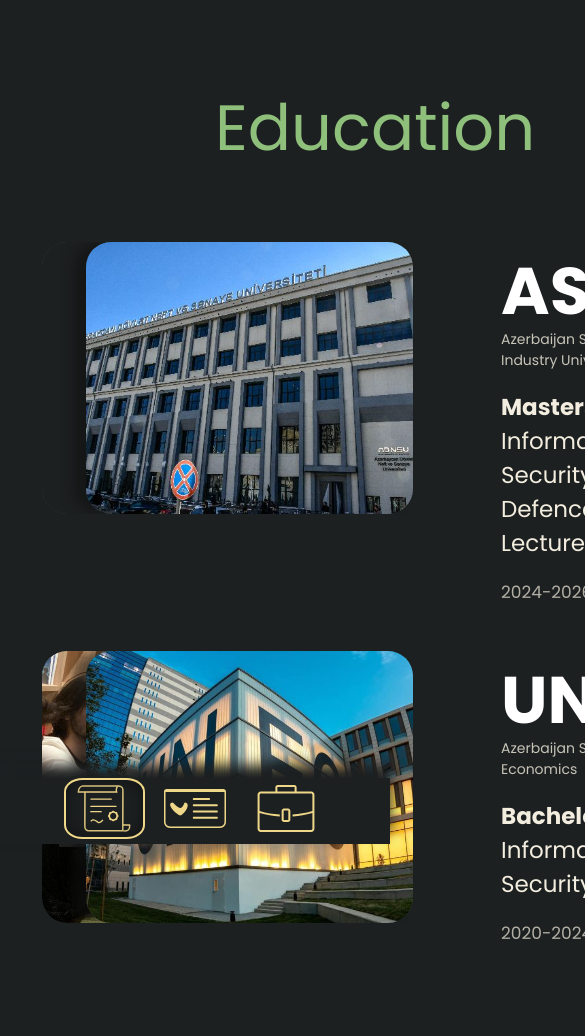
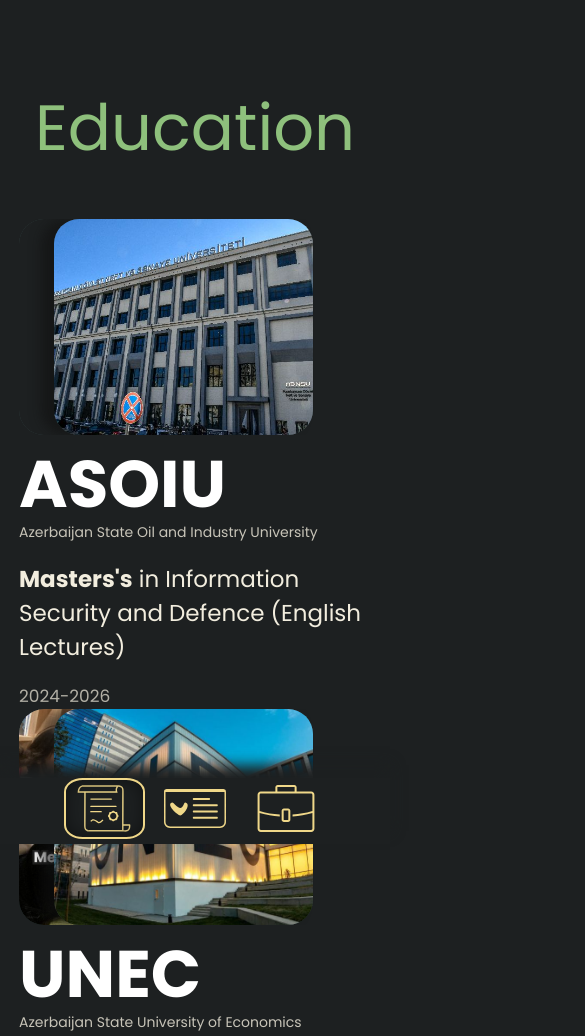
Before and after one commit to va9iff/portfolio, a website with bundled scripts: page src/root/index.html in a window 390 px wide. Shown: the top 1036 px of the page, 585 px wide, since content can reach past the window. Built offline with nearby package versions, Linux system fonts and the light colour scheme.

Commit message:
make education responsive

```diff
--- /dev/null
+++ b/src/root/pages/certificates.css
@@ -0,0 +1,35 @@
+/* TODO(cores1): move it to a styleshee where you load anyways */
+@media (max-aspect-ratio: 1/1) {
+    .noSetWidthOnPortrait {
+        width: unset !important
+    }
+    .fullWidthOnMobile {
+        width: 100% !important
+    }
+    .noFloatOnMobile {
+        clear: both;
+    }
+}
+
+.edu-entry {
+  display: flex;
+  min-width: 0;
+  gap: 15px;
+  flex-direction: row;
+  padding: 23px;
+  position: relative;
+}
+
+.edu-cards-container {
+  width: 444px;
+  flex-shrink: 0;
+}
+
+@media (max-aspect-ratio: 1/1) {
+  .edu-cards-container {
+    width: 100%;
+  }
+  .edu-entry {
+    flex-direction: column;
+  }
+}
--- a/src/root/pages/certificates.js
+++ b/src/root/pages/certificates.js
@@ -1,7 +1,7 @@
 // @ts-check
 
 import { cards } from "../cards.js"
-import { set, tags, style, curry } from "../hu.js"
+import { set, linkStyle, tags, style, curry } from "../hu.js"
 const { div, h4, h1, span, h3, a, img, p, b } = tags
 const noop = () => {}
 
@@ -11,6 +11,8 @@
     marginBottom: "9px",
 })
 
+linkStyle(res("./certificates.css"))
+
 export const certificates = div(
     h1("Education",
         set({
@@ -18,26 +20,18 @@
         })
     ),
 
+  // ADNSU
     div(
         set({ className: "g edu-entry" }),
-        style({
-            display: 'flex',
-            gap: '15px',
-            flexDirection: 'row',
-            padding: '23px',
-            position: 'relative',
-        }),
         div(
-            style({
-                //flex: '5'
-            }),
+            set({ className: "edu-cards-container" }),
             cards({
                 bg: "var(--bg)",
                 slides: [
                     { src: res("../assets/bgg.png" ) } ,
                     { src: res("../assets/images/asoiu.min.jpeg" ) } ,
                 ],
-                width: "444px",
+                width: "100%",
                 aspect: 600 / 500,
             }),
         ),
@@ -67,7 +61,6 @@
             div(
                 style({
                     fontSize: '16px',
-                    //flex: "3"
                 }),
                 div(
                     div(
@@ -90,26 +83,18 @@
         )
     ),
 
+  // UNEC
     div(
         set({ className: "g edu-entry" }),
-        style({
-            display: 'flex',
-            gap: '15px',
-            flexDirection: 'row',
-            padding: '23px',
-            position: 'relative',
-        }),
         div(
-            style({
-                //flex: '5'
-            }),
+            set({ className: "edu-cards-container" }),
             cards({
                 bg: "var(--bg)",
                 slides: [
                     { src: res("../assets/images/unec-kids-lib-lay.min.jpeg" ) } ,
                     { src: res("../assets/images/unec-cube.min.jpeg" ) } ,
                 ],
-                width: "444px",
+                width: "100%",
                 aspect: 600 / 500,
             }),
         ),
@@ -139,7 +124,6 @@
             div(
                 style({
                     fontSize: '16px',
-                    //flex: "3"
                 }),
                 div(
                     div(
--- a/src/root/pages/portfolio.css
+++ b/src/root/pages/portfolio.css
@@ -1,3 +1,4 @@
+/* TODO(cores1): move it to a styleshee where you load anyways */
 @media (max-aspect-ratio: 1/1) {
     .noSetWidthOnPortrait {
         width: unset !important
@@ -48,6 +49,6 @@
         margin-bottom: 19px
     }
     .projectTitle {
-        mar
+        /*mar*/
     }
 }
--- a/src/root/style/core/core.css
+++ b/src/root/style/core/core.css
@@ -69,6 +69,14 @@
 .side > :first-child { margin-top: auto; }
 .side > :last-child { margin-bottom: auto; }
 
+@media (max-width: 900px) {
+  .g {
+    margin-left: 4px;
+    margin-right: 3px;
+  }
+}
+
+
 @media (max-aspect-ratio: 1/1) {
     .centered {
         /*overflow: hidden;*/
```
